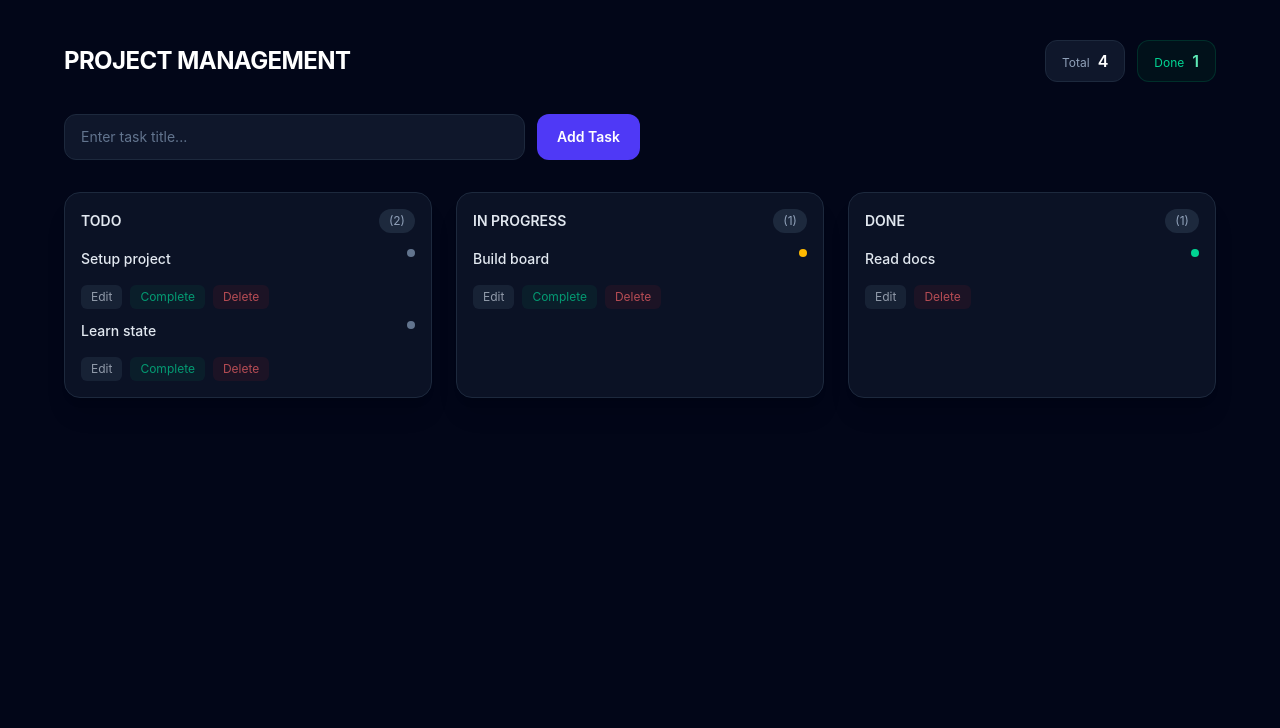
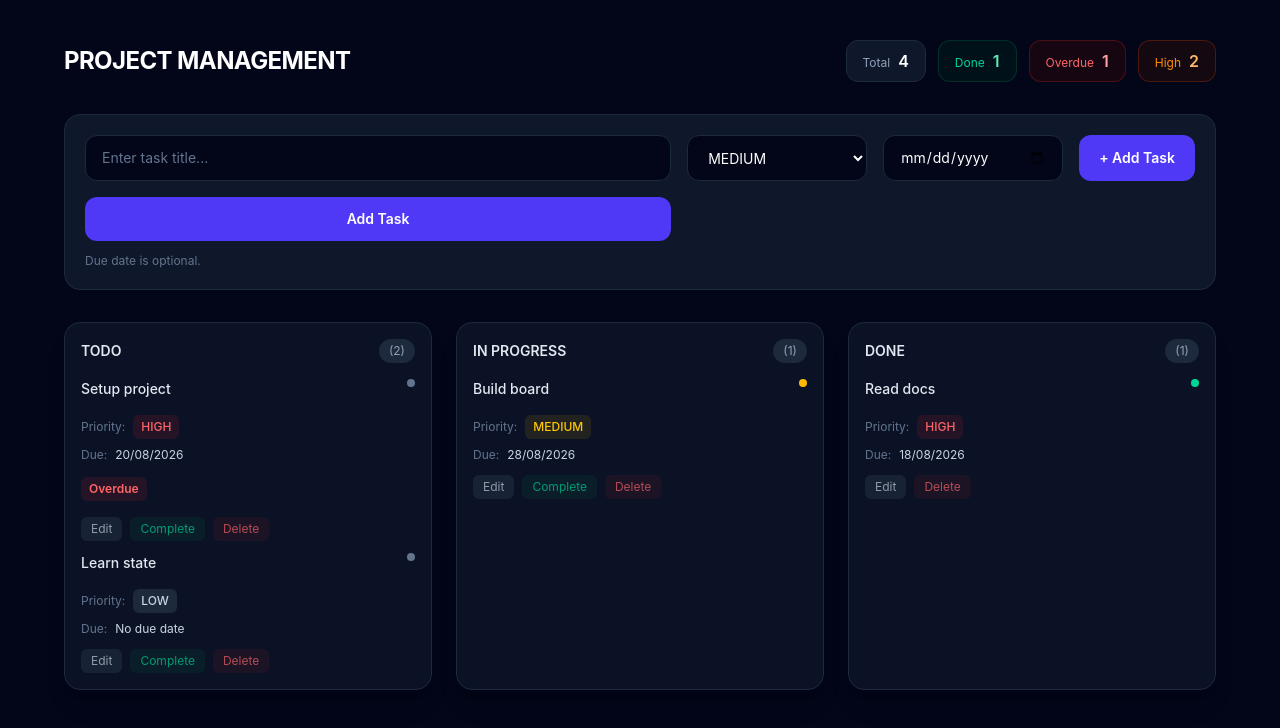
Before and after one commit to BuiDucDuy06/TaskBoard, a React (Vite) app in the folder taskboardv0.1/: page / in a window 1280 px wide. Shown: the top 728 px of the page. Built offline with nearby package versions, Linux system fonts and the light colour scheme.

Commit message:
TaskBoard v0.1 implement: add priority, dueDate and summảy

```diff
--- a/taskboardv0.1/src/components/TaskBoard.tsx
+++ b/taskboardv0.1/src/components/TaskBoard.tsx
@@ -1,5 +1,5 @@
 import { useState } from "react";
-import type { Task, TaskStatus } from "../types";
+import type { Task, TaskStatus, TaskPriority } from "../types";
 import { TaskForm } from "./TaskForm";
 import { TaskColumn } from "./TaskColumn";
 
@@ -8,21 +8,28 @@ const initialTasks: Task[] = [
     id: 1,
     title: "Setup project",
     status: "TODO",
+    priority: "HIGH",
+    dueDate: "2026-08-20",
   },
   {
     id: 2,
     title: "Build board",
     status: "IN_PROGRESS",
+    priority: "MEDIUM",
+    dueDate: "2026-08-28",
   },
   {
     id: 3,
     title: "Read docs",
     status: "DONE",
+    priority: "HIGH",
+    dueDate: "2026-08-18",
   },
   {
     id: 4,
     title: "Learn state",
     status: "TODO",
+    priority: "LOW",
   },
 ];
 
@@ -35,18 +42,39 @@ const columns: {
   { status: "DONE", title: "DONE" },
 ];
 
+const isOverdue = (task: Task) => {
+  if (!task.dueDate) return false;
+
+  if (task.status === "DONE") return false;
+
+  const today = new Date();
+  today.setHours(0, 0, 0, 0);
+
+  const dueDate = new Date(`${task.dueDate}T00:00:00`);
+
+  return dueDate < today;
+};
+
 export function TaskBoard() {
   const [tasks, setTasks] = useState<Task[]>(initialTasks);
 
   const doneCount = tasks.filter((task) => task.status === "DONE").length;
 
-  const addTask = (title: string) => {
+  const overdueCount = tasks.filter(isOverdue).length;
+
+  const highCount = tasks.filter(
+    (task) => task.priority === "HIGH"
+  ).length;
+
+  const addTask = (title: string, priority: TaskPriority, dueDate?: string) => {
     setTasks((prevTasks) => [
       ...prevTasks,
       {
         id: Date.now(),
         title,
         status: "TODO",
+        priority,
+        dueDate,
       },
     ]);
   };
@@ -63,9 +91,16 @@ export function TaskBoard() {
     setTasks((prevTasks) => prevTasks.filter((task) => task.id !== id));
   };
 
-  const editTask = (id: number, title: string) => {
+  const editTask = (
+    id: number,
+    title: string,
+    priority: TaskPriority,
+    dueDate?: string,
+  ) => {
     setTasks((prevTasks) =>
-      prevTasks.map((task) => (task.id === id ? { ...task, title } : task)),
+      prevTasks.map((task) =>
+        task.id === id ? { ...task, title, priority, dueDate } : task,
+      ),
     );
   };
 
@@ -91,12 +126,28 @@ export function TaskBoard() {
                 {doneCount}
               </span>
             </div>
+            <div className="rounded-xl border border-red-900/50 bg-red-950/30 px-4 py-2">
+              <span className="text-xs text-red-400">Overdue</span>
+
+              <span className="ml-2 font-semibold text-red-300">
+                {overdueCount}
+              </span>
+            </div>
+            <div className="rounded-xl border border-orange-900/50 bg-orange-950/30 px-4 py-2">
+              <span className="text-xs text-orange-400">
+                High
+              </span>
+
+              <span className="ml-2 font-semibold text-orange-300">
+                {highCount}
+              </span>
+            </div>
           </div>
         </header>
       </div>
 
       <div className="mx-auto mb-8 max-w-6xl">
-      <TaskForm onAdd={addTask} />
+        <TaskForm onAdd={addTask} />
       </div>
 
       <div className="mx-auto grid max-w-6xl grid-cols-1 gap-6 md:grid-cols-3">
@@ -109,6 +160,7 @@ export function TaskBoard() {
             onComplete={completeTask}
             onDelete={deleteTask}
             onEdit={editTask}
+            isOverdue={isOverdue}
           />
         ))}
       </div>
--- a/taskboardv0.1/src/components/TaskCard.tsx
+++ b/taskboardv0.1/src/components/TaskCard.tsx
@@ -1,11 +1,35 @@
-import type { Task } from "../types";
+import type { Task, TaskPriority } from "../types";
 import { useState } from "react";
 
 type TaskCardProps = {
   task: Task;
   onComplete: (id: number) => void;
   onDelete: (id: number) => void;
-  onEdit: (id: number, title: string) => void;
+  onEdit: (
+    id: number,
+    title: string,
+    priority: TaskPriority,
+    dueDate?: string,
+  ) => void;
+  isOverdue: boolean;
+};
+
+const formatDueDate = (dueDate?: string) => {
+  if (!dueDate) return "No due date";
+
+  const date = new Date(`${dueDate}T00:00:00`);
+
+  return new Intl.DateTimeFormat("en-GB", {
+    day: "2-digit",
+    month: "2-digit",
+    year: "numeric",
+  }).format(date);
+};
+
+const priorityStyle = {
+  LOW: "bg-slate-800 text-slate-300",
+  MEDIUM: "bg-yellow-500/10 text-yellow-400",
+  HIGH: "bg-red-500/10 text-red-400",
 };
 
 export function TaskCard({
@@ -13,19 +37,28 @@ export function TaskCard({
   onComplete,
   onDelete,
   onEdit,
+  isOverdue,
 }: TaskCardProps) {
   const [isEditing, setIsEditing] = useState(false);
   const [draftTitle, setDraftTitle] = useState(task.title);
+  const [draftPriority, setDraftPriority] = useState<TaskPriority>(
+    task.priority,
+  );
+  const [draftDueDate, setDraftDueDate] = useState(task.dueDate ?? "");
   const [error, setError] = useState("");
 
   const startEdit = () => {
     setDraftTitle(task.title);
+    setDraftPriority(task.priority);
+    setDraftDueDate(task.dueDate ?? "");
     setError("");
     setIsEditing(true);
   };
 
   const cancelEdit = () => {
     setDraftTitle(task.title);
+    setDraftPriority(task.priority);
+    setDraftDueDate(task.dueDate ?? "");
     setError("");
     setIsEditing(false);
   };
@@ -38,7 +71,7 @@ export function TaskCard({
       return;
     }
 
-    onEdit(task.id, trimmedTitle);
+    onEdit(task.id, trimmedTitle, draftPriority, draftDueDate || undefined);
     setIsEditing(false);
     setError("");
   };
@@ -53,6 +86,23 @@ export function TaskCard({
               setDraftTitle(e.target.value);
               if (error) setError("");
             }}
+          />
+
+          <select
+            value={draftPriority}
+            onChange={(e) => setDraftPriority(e.target.value as TaskPriority)}
+            className="w-full rounded-lg border border-slate-700 bg-slate-900 px-3 py-2 text-sm text-white outline-none focus:border-indigo-500"
+          >
+            <option value="LOW">LOW</option>
+            <option value="MEDIUM">MEDIUM</option>
+            <option value="HIGH">HIGH</option>
+          </select>
+
+          <input
+            type="date"
+            value={draftDueDate}
+            onChange={(e) => setDraftDueDate(e.target.value)}
+            className="w-full rounded-lg border border-slate-700 bg-slate-900 px-3 py-2 text-sm text-white outline-none focus:border-indigo-500"
           />
 
           {error && <p>{error}</p>}
@@ -91,6 +141,36 @@ export function TaskCard({
         />
       </div>
 
+      <div className="mb-2 flex items-center gap-2">
+        <span className="text-xs text-slate-500">Priority:</span>
+
+        <span
+          className={`rounded-md px-2 py-1 text-xs font-medium ${
+            priorityStyle[task.priority]
+          }`}
+        >
+          {task.priority}
+        </span>
+      </div>
+
+            <div className="mb-3 flex items-center gap-2">
+        <span className="text-xs text-slate-500">
+          Due:
+        </span>
+
+        <span className="text-xs text-slate-300">
+          {formatDueDate(task.dueDate)}
+        </span>
+      </div>
+
+      {isOverdue && (
+        <div className="mb-4">
+          <span className="inline-flex rounded-md bg-red-500/10 px-2 py-1 text-xs font-semibold text-red-400">
+            Overdue
+          </span>
+        </div>
+      )}
+
       <div className="flex items-center gap-2 opacity-70 transition group-hover:opacity-100">
         <button
           onClick={startEdit}
--- a/taskboardv0.1/src/components/TaskColumn.tsx
+++ b/taskboardv0.1/src/components/TaskColumn.tsx
@@ -1,4 +1,4 @@
-import type { Task, TaskStatus } from "../types";
+import type { Task, TaskStatus, TaskPriority } from "../types";
 import { TaskCard } from "./TaskCard";
 
 type TaskColumnProps = {
@@ -7,7 +7,8 @@ type TaskColumnProps = {
   tasks: Task[];
   onComplete: (id: number) => void;
   onDelete: (id: number) => void;
-  onEdit: (id: number, title: string) => void;
+  onEdit: (id: number, title: string, priority: TaskPriority, dueDate?: string) => void;
+  isOverdue: (task: Task) => boolean;
 };
 
 export function TaskColumn({
@@ -17,6 +18,7 @@ export function TaskColumn({
   onComplete,
   onDelete,
   onEdit,
+  isOverdue,
 }: TaskColumnProps) {
   const columnTasks = tasks.filter(
     (task) => task.status === status
@@ -41,6 +43,7 @@ export function TaskColumn({
               onComplete={onComplete}
               onDelete={onDelete}
               onEdit={onEdit}
+              isOverdue={isOverdue(task)}
             />
           ))
         )}
--- a/taskboardv0.1/src/components/TaskForm.tsx
+++ b/taskboardv0.1/src/components/TaskForm.tsx
@@ -1,11 +1,14 @@
 import { useState } from "react";
+import type { TaskPriority } from "../types";
 
 type TaskFormProps = {
-  onAdd: (title: string) => void;
+  onAdd: (title: string,priority: TaskPriority, dueDate?: string) => void;
 };
 
 export function TaskForm({ onAdd }: TaskFormProps) {
   const [title, setTitle] = useState("");
+  const [priority, setPriority] = useState<TaskPriority>("MEDIUM");
+  const [dueDate, setDueDate] = useState("");
   const [error, setError] = useState("");
 
   const handleSubmit = (e: React.FormEvent) => {
@@ -18,15 +21,21 @@ export function TaskForm({ onAdd }: TaskFormProps) {
       return;
     }
 
-    onAdd(trimmedTitle);
+    onAdd(trimmedTitle, priority, dueDate || undefined);
     setTitle("");
+    setPriority("MEDIUM");
+    setDueDate("");
     setError("");
   };
 
   return (
-    <form onSubmit={handleSubmit} className="flex max-w-xl gap-3">
+    <form
+      onSubmit={handleSubmit}
+      className="rounded-2xl border border-slate-800 bg-slate-900 p-5"
+    >
+      <div className="grid gap-4 md:grid-cols-[1fr_180px_180px_auto]">
         <input
-        className="flex-1 rounded-xl border border-slate-800 bg-slate-900 px-4 py-3 text-sm text-white placeholder:text-slate-500 outline-none transition focus:border-indigo-500 focus:ring-2 focus:ring-indigo-500/20"
+          className="rounded-xl border border-slate-800 bg-slate-950 px-4 py-3 text-sm text-white placeholder:text-slate-500 outline-none transition focus:border-indigo-500 focus:ring-2 focus:ring-indigo-500/20"
           value={title}
           onChange={(e) => {
             setTitle(e.target.value);
@@ -35,9 +44,40 @@ export function TaskForm({ onAdd }: TaskFormProps) {
           placeholder="Enter task title..."
         />
 
-      <button type="submit" className="rounded-xl bg-indigo-600 px-5 py-3 text-sm font-semibold transition hover:bg-indigo-500 active:scale-95">Add Task</button>
+        <select
+          value={priority}
+          onChange={(e) => setPriority(e.target.value as TaskPriority)}
+          className="rounded-xl border border-slate-800 bg-slate-950 px-4 py-3 text-sm text-white outline-none focus:border-indigo-500"
+        >
+          <option value="LOW">LOW</option>
+          <option value="MEDIUM">MEDIUM</option>
+          <option value="HIGH">HIGH</option>
+        </select>
 
-      {error && <p>{error}</p>}
+        <input
+          type="date"
+          value={dueDate}
+          onChange={(e) => setDueDate(e.target.value)}
+          className="rounded-xl border border-slate-800 bg-slate-950 px-4 py-3 text-sm text-white outline-none focus:border-indigo-500"
+        />
+
+        <button
+          type="submit"
+          className="rounded-xl bg-indigo-600 px-5 py-3 text-sm font-semibold transition hover:bg-indigo-500 active:scale-95"
+        >
+          + Add Task
+        </button>
+
+        <button
+          type="submit"
+          className="rounded-xl bg-indigo-600 px-5 py-3 text-sm font-semibold transition hover:bg-indigo-500 active:scale-95"
+        >
+          Add Task
+        </button>
+      </div>
+
+      {error && <p className="mt-3 text-sm text-red-400">{error}</p>}
+      <p className="mt-3 text-xs text-slate-500">Due date is optional.</p>
     </form>
   );
 }
--- a/taskboardv0.1/src/types.ts
+++ b/taskboardv0.1/src/types.ts
@@ -1,7 +1,11 @@
 export type TaskStatus = "TODO" | "IN_PROGRESS" | "DONE";
+
+export type TaskPriority = "LOW" | "MEDIUM" | "HIGH";
 
 export type Task = {
   id: number;
   title: string;
   status: TaskStatus;
+  priority: TaskPriority;
+  dueDate?: string;
 };
```
Lines whose indentation alone changed are shown as unchanged.
